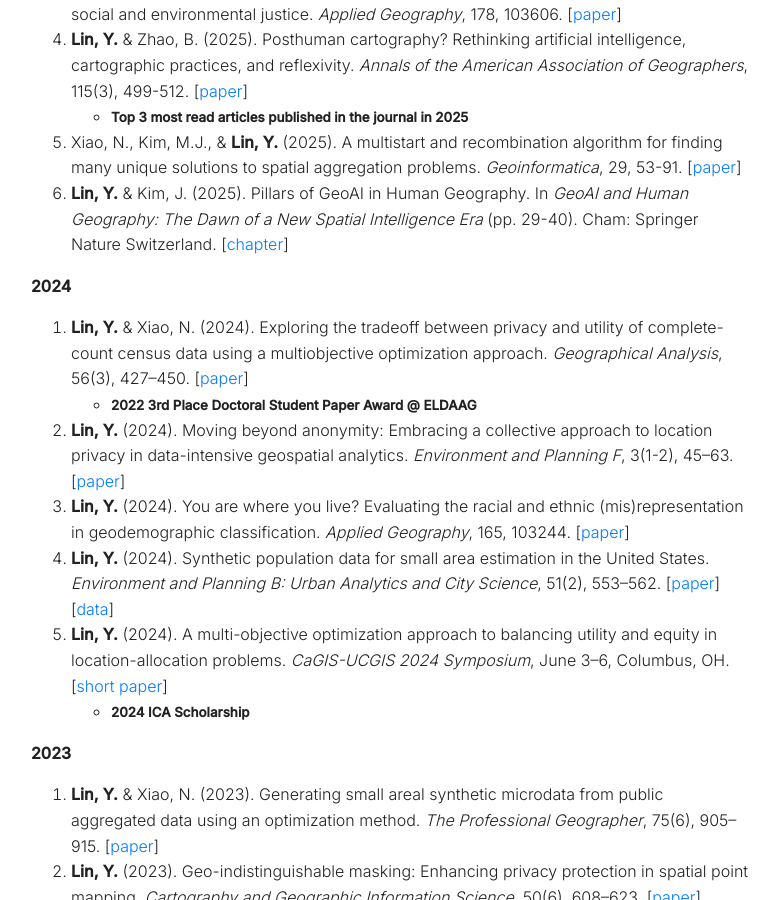
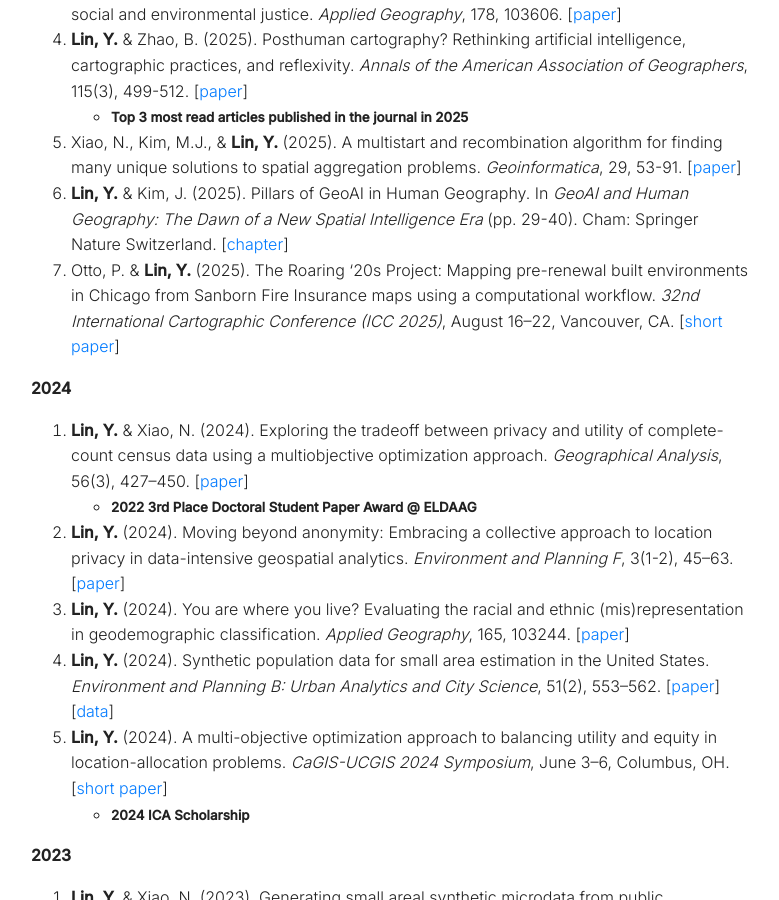
Before and after one commit to linyuehzzz/linyuehzzz.github.io, a Jekyll site: the page built from publications.md, in a window 1280 px wide and 900 px high, scrolled down 421 px. Shown: the whole window, without its empty margins (249-1028 px from the left). Built offline with Jekyll 4.4.1, drawn with Linux system fonts in a browser that asks for light colours.

Commit message:
update publication

```diff
--- a/publications.md
+++ b/publications.md
@@ -8,13 +8,14 @@ permalink: /publications
 **2025**
 <!-- -->
 
-25. **Lin, Y.**, Bae, C., & Talen, E. (2025). How would AI define neighborhood boundaries? A comparison with human-crowdsourced data. *Environment and Planning B: Urban Analytics and City Science*, In Press. [[paper](https://doi.org/10.1177/23998083251369570)]
-24. **Lin, Y.** & Grekousis, G. (2025). Can geodemographic clustering be fair? Incorporating social fairness in crisp and fuzzy approaches through a unified framework. *International Journal of Geographical Information Science*, 39(6), 1270–1295. [[paper](https://doi.org/10.1080/13658816.2024.2444525)]
-23. **Lin, Y.**, Robinson, C., Yeap, Q.F., & Michael, H. (2025). Optimizing air pollution sensing for social and environmental justice. *Applied Geography*, 178, 103606. [[paper](https://doi.org/10.1016/j.apgeog.2025.103606)]
-22. **Lin, Y.** & Zhao, B. (2025). Posthuman cartography? Rethinking artificial intelligence, cartographic practices, and reflexivity. *Annals of the American Association of Geographers*, 115(3), 499-512. [[paper](https://doi.org/10.1080/24694452.2024.2435920)]
+26. **Lin, Y.**, Bae, C., & Talen, E. (2025). How would AI define neighborhood boundaries? A comparison with human-crowdsourced data. *Environment and Planning B: Urban Analytics and City Science*, In Press. [[paper](https://doi.org/10.1177/23998083251369570)]
+25. **Lin, Y.** & Grekousis, G. (2025). Can geodemographic clustering be fair? Incorporating social fairness in crisp and fuzzy approaches through a unified framework. *International Journal of Geographical Information Science*, 39(6), 1270–1295. [[paper](https://doi.org/10.1080/13658816.2024.2444525)]
+24. **Lin, Y.**, Robinson, C., Yeap, Q.F., & Michael, H. (2025). Optimizing air pollution sensing for social and environmental justice. *Applied Geography*, 178, 103606. [[paper](https://doi.org/10.1016/j.apgeog.2025.103606)]
+23. **Lin, Y.** & Zhao, B. (2025). Posthuman cartography? Rethinking artificial intelligence, cartographic practices, and reflexivity. *Annals of the American Association of Geographers*, 115(3), 499-512. [[paper](https://doi.org/10.1080/24694452.2024.2435920)]
     - **<small>Top 3 most read articles published in the journal in 2025</small>**
-21. Xiao, N., Kim, M.J., & **Lin, Y.** (2025). A multistart and recombination algorithm for finding many unique solutions to spatial aggregation problems. *Geoinformatica*, 29, 53-91. [[paper](https://doi.org/10.1007/s10707-024-00520-0)]
-20. **Lin, Y.** & Kim, J. (2025). Pillars of GeoAI in Human Geography. In *GeoAI and Human Geography: The Dawn of a New Spatial Intelligence Era* (pp. 29-40). Cham: Springer Nature Switzerland. [[chapter](https://doi.org/10.1007/978-3-031-87421-5_3)]
+22. Xiao, N., Kim, M.J., & **Lin, Y.** (2025). A multistart and recombination algorithm for finding many unique solutions to spatial aggregation problems. *Geoinformatica*, 29, 53-91. [[paper](https://doi.org/10.1007/s10707-024-00520-0)]
+21. **Lin, Y.** & Kim, J. (2025). Pillars of GeoAI in Human Geography. In *GeoAI and Human Geography: The Dawn of a New Spatial Intelligence Era* (pp. 29-40). Cham: Springer Nature Switzerland. [[chapter](https://doi.org/10.1007/978-3-031-87421-5_3)]
+20. Otto, P. & **Lin, Y.** (2025). The Roaring ‘20s Project: Mapping pre-renewal built environments in Chicago from Sanborn Fire Insurance maps using a computational workflow. *32nd International Cartographic Conference (ICC 2025)*, August 16--22, Vancouver, CA. [[short paper](https://ica-abs.copernicus.org/articles/10/220/2025/ica-abs-10-220-2025.pdf)]
 
 **2024**
 <!-- -->
```
Also changed, not shown: 1 other file.
